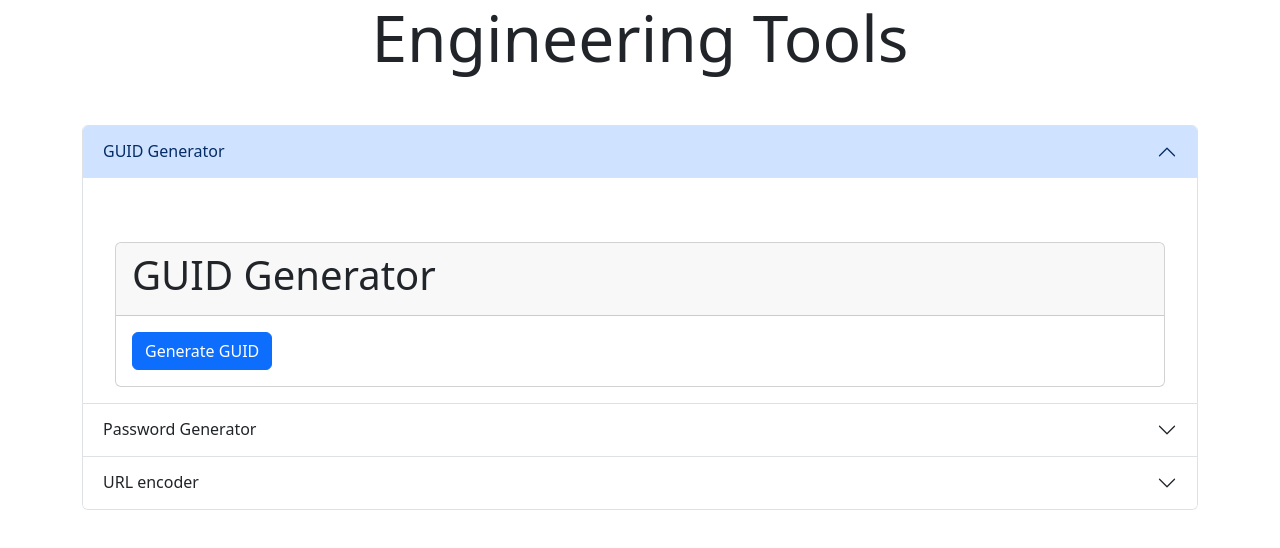
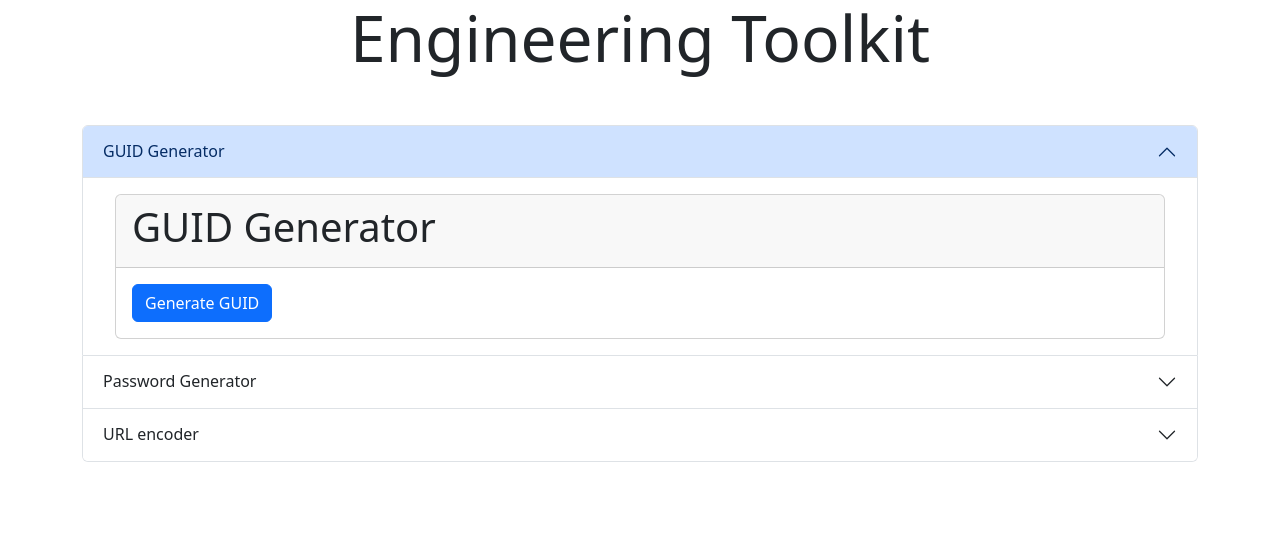
Before and after one commit to silver-softie/engineering-tools, an Angular app: page / in a window 1280 px wide. Shown: the top 548 px of the page. Built offline with nearby package versions, Linux system fonts and the light colour scheme.

Commit message:
Minor UI tweaks.

```diff
--- a/src/app/app.component.html
+++ b/src/app/app.component.html
@@ -1,4 +1,4 @@
-<h1 class="display-3 text-center">Engineering Tools</h1>
+<h1 class="display-3 text-center">Engineering Toolkit</h1>
 
 <div class="container mt-5">
 
--- a/src/app/guid-generator/guid-generator.component.html
+++ b/src/app/guid-generator/guid-generator.component.html
@@ -1,4 +1,4 @@
-<div class="container mt-5">
+<div class="container">
   <div class="card">
     <div class="card-header">
       <h1 class="card-title">GUID Generator</h1>
--- a/src/app/password-generator/password-generator.component.html
+++ b/src/app/password-generator/password-generator.component.html
@@ -1,4 +1,4 @@
-<div class="container mt-5">
+<div class="container">
   <div class="card">
     <div class="card-header">
       <h1 class="card-title">Password Generator</h1>
--- a/src/app/url-encoder/url-encoder.component.html
+++ b/src/app/url-encoder/url-encoder.component.html
@@ -1,4 +1,4 @@
-<div class="container mt-5">
+<div class="container">
   <div class="card">
     <div class="card-header">
       <h1 class="card-title">URL Encoder</h1>
```
